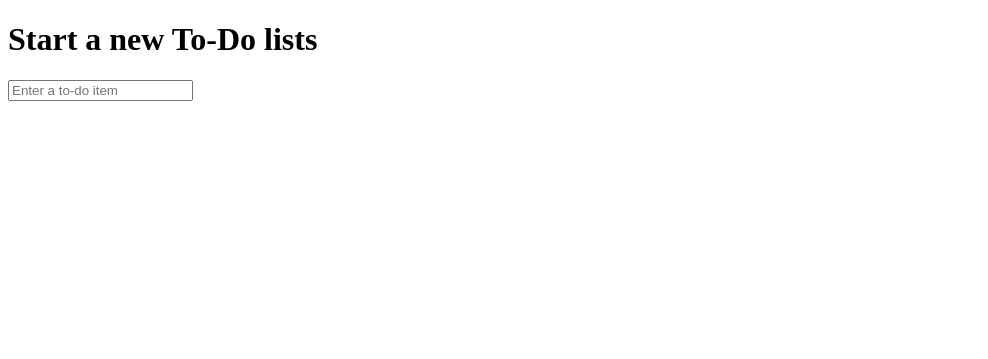
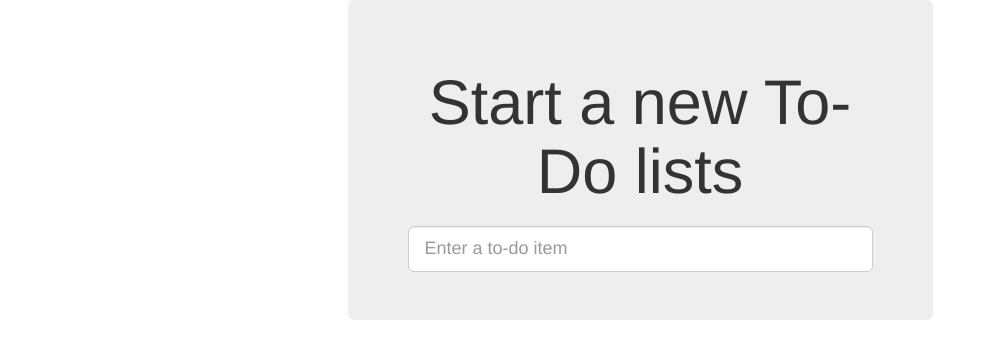
Before and after one commit to jneo8/Viberr, a Django app: page /superlist/ in a window 1280 px wide. Shown: the top 359 px of the page, without its empty margins (0-988 px from the left). Run offline with Django 3.2, Linux system fonts and the light colour scheme; some libraries are stand-ins or nearby versions.

Commit message:
use bootstrap create base.css using StaticLiveServerTestCase

```diff
--- a/function_test/test.py
+++ b/function_test/test.py
@@ -1,4 +1,4 @@
-from django.test import LiveServerTestCase
+from django.contrib.staticfiles.testing import StaticLiveServerTestCase
 from selenium import webdriver
 from selenium.webdriver.common.keys import Keys
 from pyvirtualdisplay import Display
@@ -6,7 +6,7 @@ from pyvirtualdisplay import Display
 import time
 
 
-class NewVisitorTest(LiveServerTestCase):
+class NewVisitorTest(StaticLiveServerTestCase):
 
     # browser = webdriver.Safari()
 
--- /dev/null
+++ b/static/superlist/base.css
@@ -0,0 +1,4 @@
+#id_new_item {
+    margin-top: 2ex;
+
+}
--- a/templates/superlist/base.html
+++ b/templates/superlist/base.html
@@ -1,25 +1,44 @@
 <!DOCTYPE html>
+{% load staticfiles %}
 <html lang="en">
 
 <head>
     <meta charset="UTF-8">
+    <meta http-equiv="X-UA-Compatible" content="IE=edge,chrome=1">
+    <meta name="viewport" content="width=device-width, initial-scale=1">
+    <meta http-equiv="Content-Language" content="zh-TW">
+
+
     <title>{% block title %}To-Do lists{% endblock title %}</title>
+    <link rel="stylesheet" type="text/css" href="{% static "bootstrap-3.3.7/css/bootstrap.min.css" %}">
+    <link rel="stylesheet" type="text/css" href="{% static "superlist/base.css" %}">
 </head>
 
 <body>
-    <h1>{% block header_text %}{% endblock header_text %}</h1>
-    <form method="POST" action='{% block form_action %}{% endblock form_action %}'>
+    <div class="container">
 
-        <input name="item_text" id="id_new_item" placeholder="Enter a to-do item"></input>
+        <div class="row">
+            <div class="col-md-6 col-md-offset-3 jumbotron">
+                <div class="text-center">
+                    <h1>{% block header_text %}{% endblock header_text %}</h1>
+                    <form method="POST" action='{% block form_action %}{% endblock form_action %}'>
 
-    </form>
-    <table id="id_list_table">
-        {% block table %}
+                        <input name="item_text" id="id_new_item" class="form-control input-lg" placeholder="Enter a to-do item"></input>
 
-        {% endblock table %}
+                    </form>
 
+                </div>
+            </div>
+        </div>
+    </div>
+    <div class="row">
+            <div class="col-md-6 col-md-offset-3">
+                {% block table %}
+                {% endblock table %}
+            </div>
+        </div>
+    </div>
 
-    </table>
 </body>
 
 </html>
--- a/website/settings/local.py
+++ b/website/settings/local.py
@@ -40,6 +40,7 @@ TEMPLATES = [
 
 STATIC_URL = '/static/'
 STATICFILES_DIRS = (
+    # {% load staticfiles %}
     # /vagrant/practice/website/static/
     os.path.join(PRO_DIR, "static"),
 )
```
Also changed, not shown: templates/superlist/list.html (+6 -3 lines).
